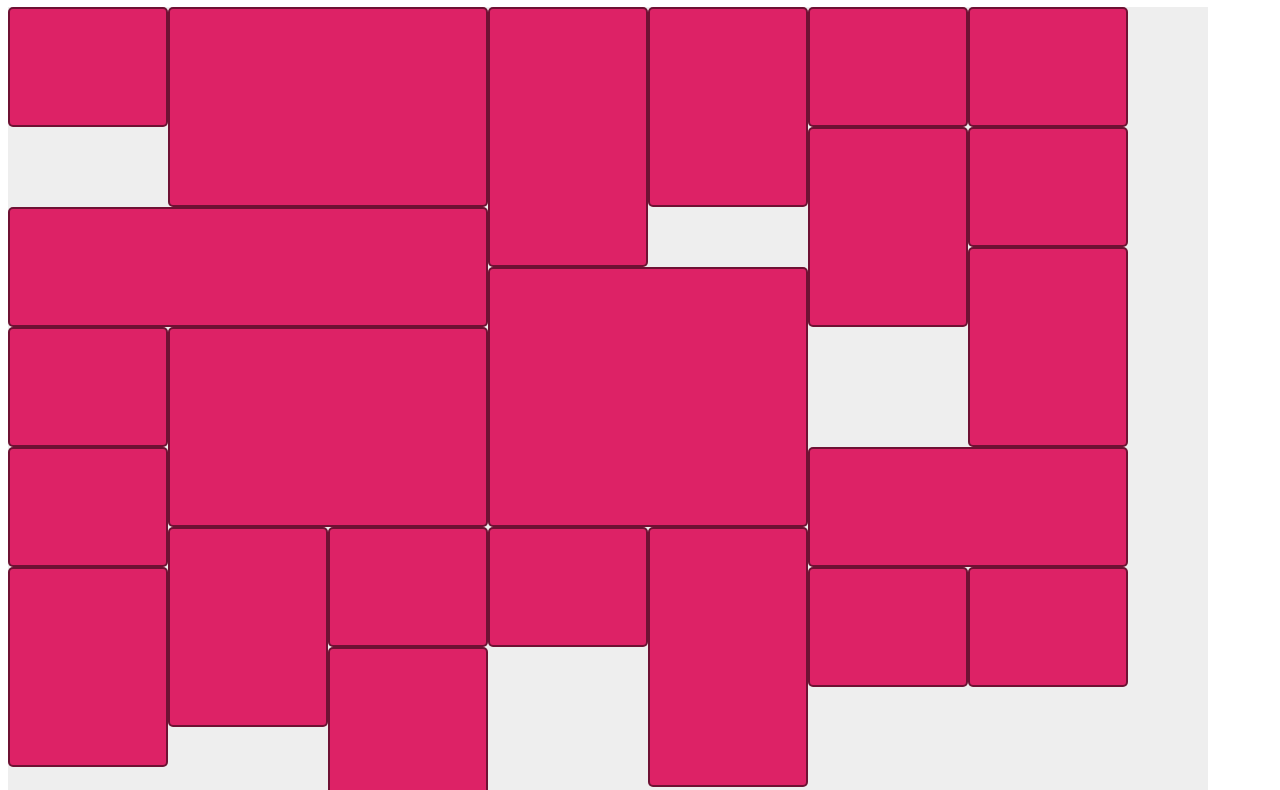
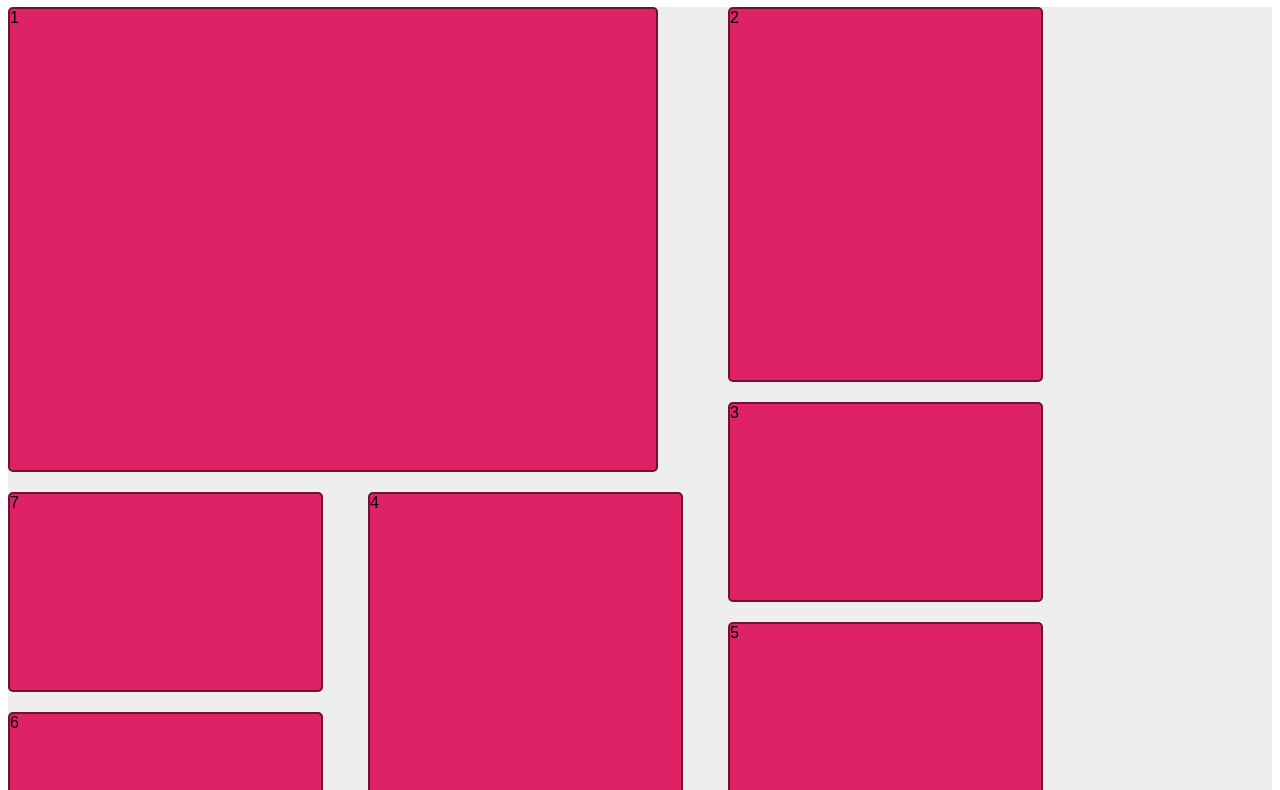
Before and after one commit to dariusz75/masonry-tutorial, a plain HTML site: page index.html in a window 1280 px wide. Shown: the part 73-863 px from the top of the page. Drawn offline with nearby package versions, Linux system fonts and the light colour scheme.

Commit message:
general layout set up

```diff
--- a/index.html
+++ b/index.html
@@ -2,37 +2,36 @@
 <html>
 <head>
 	<title>Masonry tutorial</title>
+	<script src="https://code.jquery.com/jquery-3.1.0.min.js"></script>
 	<script src="https://unpkg.com/masonry-layout@4.1/dist/masonry.pkgd.min.js"></script>
 	<link rel="stylesheet" type="text/css" href="masonry-styles.css">
 </head>
 <body>
-	<h1>Masonry - Initialize in HTML</h1>
+	<h1>Masonry</h1>
 
-	<div class="grid" data-masonry='{ "itemSelector": ".grid-item", "columnWidth": 160 }'>
-	  <div class="grid-item"></div>
-	  <div class="grid-item grid-item--width2 grid-item--height2"></div>
-	  <div class="grid-item grid-item--height3"></div>
-	  <div class="grid-item grid-item--height2"></div>
-	  <div class="grid-item grid-item--width3"></div>
-	  <div class="grid-item"></div>
-	  <div class="grid-item"></div>
-	  <div class="grid-item grid-item--height2"></div>
-	  <div class="grid-item grid-item--width2 grid-item--height3"></div>
-	  <div class="grid-item"></div>
-	  <div class="grid-item grid-item--height2"></div>
-	  <div class="grid-item"></div>
-	  <div class="grid-item grid-item--width2 grid-item--height2"></div>
-	  <div class="grid-item grid-item--width2"></div>
-	  <div class="grid-item"></div>
-	  <div class="grid-item grid-item--height2"></div>
-	  <div class="grid-item"></div>
-	  <div class="grid-item"></div>
-	  <div class="grid-item grid-item--height3"></div>
-	  <div class="grid-item grid-item--height2"></div>
-	  <div class="grid-item"></div>
-	  <div class="grid-item"></div>
-	  <div class="grid-item grid-item--height2"></div>
-	</div>
+	<div class="grid">
+  <div class="grid-item grid-item--width1 grid-item--height1">1</div>
+  <div class="grid-item grid-item--width2 grid-item--height2">2</div>
+  <div class="grid-item grid-item--width2 grid-item--height3">3</div>
+  <div class="grid-item grid-item--width2 grid-item--height3">7</div>
+  <div class="grid-item grid-item--width2 grid-item--height5">4</div>
+  <div class="grid-item grid-item--width2 grid-item--height6">5</div>
+  <div class="grid-item grid-item--width2 grid-item--height2">6</div>
+  <div class="grid-item grid-item--width2 grid-item--height6">7</div>
+  <div class="grid-item grid-item--width2 grid-item--height4">8</div>
+  <div class="grid-item grid-item--width2 grid-item--height1">9</div>
+  <div class="grid-item grid-item--width2 grid-item--height1">10</div>
+</div>
 
+<script type="text/javascript">
+
+$('.grid').masonry({
+  itemSelector: '.grid-item',
+  columnWidth: 160,
+  gutter: 20,
+  percentPosition: true
+});
+
+</script>
 </body>
 </html>
--- a/masonry-styles.css
+++ b/masonry-styles.css
@@ -6,7 +6,7 @@ body { font-family: sans-serif; }
 
 .grid {
   background: #EEE;
-  max-width: 1200px;
+  max-width: 1600px;
 }
 
 /* clearfix */
@@ -22,16 +22,22 @@ body { font-family: sans-serif; }
   width: 160px;
   height: 120px;
   float: left;
+  /* vertical gutter */
+  margin-bottom: 20px;
   background: #D26;
   border: 2px solid #333;
   border-color: hsla(0, 0%, 0%, 0.5);
   border-radius: 5px;
 }
 
-.grid-item--width2 { width: 320px; }
-.grid-item--width3 { width: 480px; }
-.grid-item--width4 { width: 640px; }
+.grid-item--width1 { width: 650px; }
+.grid-item--width2 { width: 315px; }
+.grid-item--width3 { width: 520px; }
+.grid-item--width4 { width: 780px; }
 
-.grid-item--height2 { height: 200px; }
-.grid-item--height3 { height: 260px; }
-.grid-item--height4 { height: 360px; }
+.grid-item--height1 { height: 465px; }
+.grid-item--height2 { height: 375px; }
+.grid-item--height3 { height: 200px; }
+.grid-item--height4 { height: 530px; }
+.grid-item--height5 { height: 340px; }
+.grid-item--height6 { height: 445px; }
```
